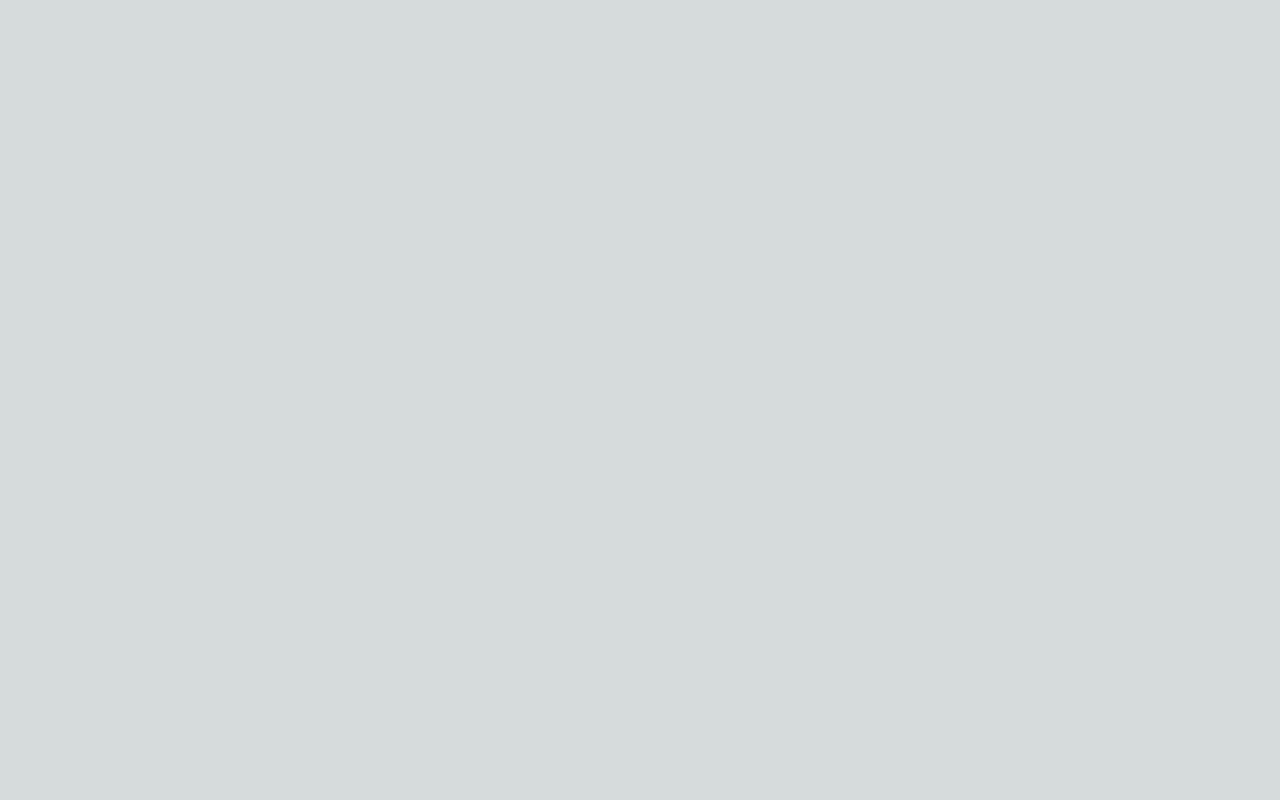
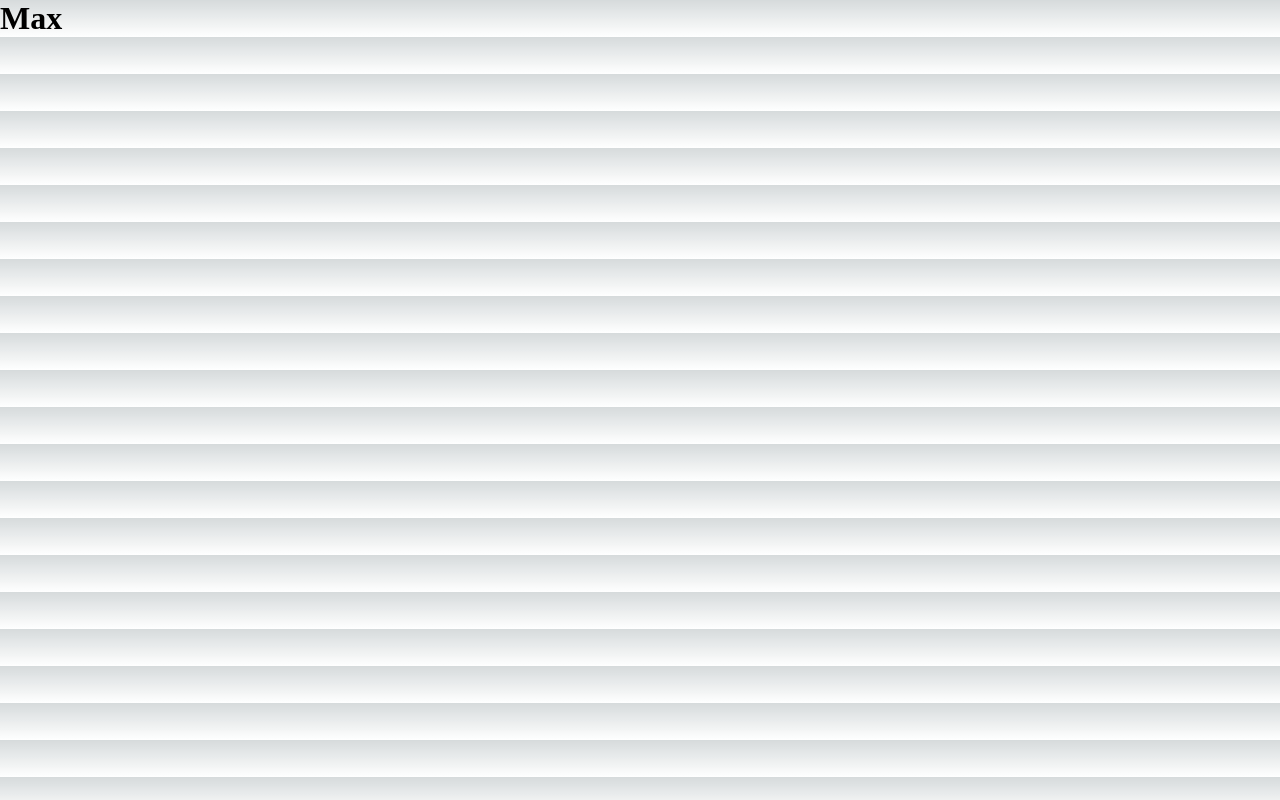
Before and after one commit to Leeyanhawrt/nextjs-prerender-datafetch, a Next.js app: page /user-profile in a window 1280 px wide. Before the commit this address had no page. Built offline with nearby package versions, Linux system fonts and the light colour scheme.

Commit message:
Learn about getserversideprops

```diff
--- /dev/null
+++ b/pages/user-profile.js
@@ -0,0 +1,15 @@
+function UserProfilePage({ username }) {
+  return (
+    <h1>{username}</h1>
+  )
+}
+
+export default UserProfilePage;
+
+export async function getServerSideProps(context) {
+  return {
+    props: {
+      username: 'Max'
+    }
+  };
+}
```
